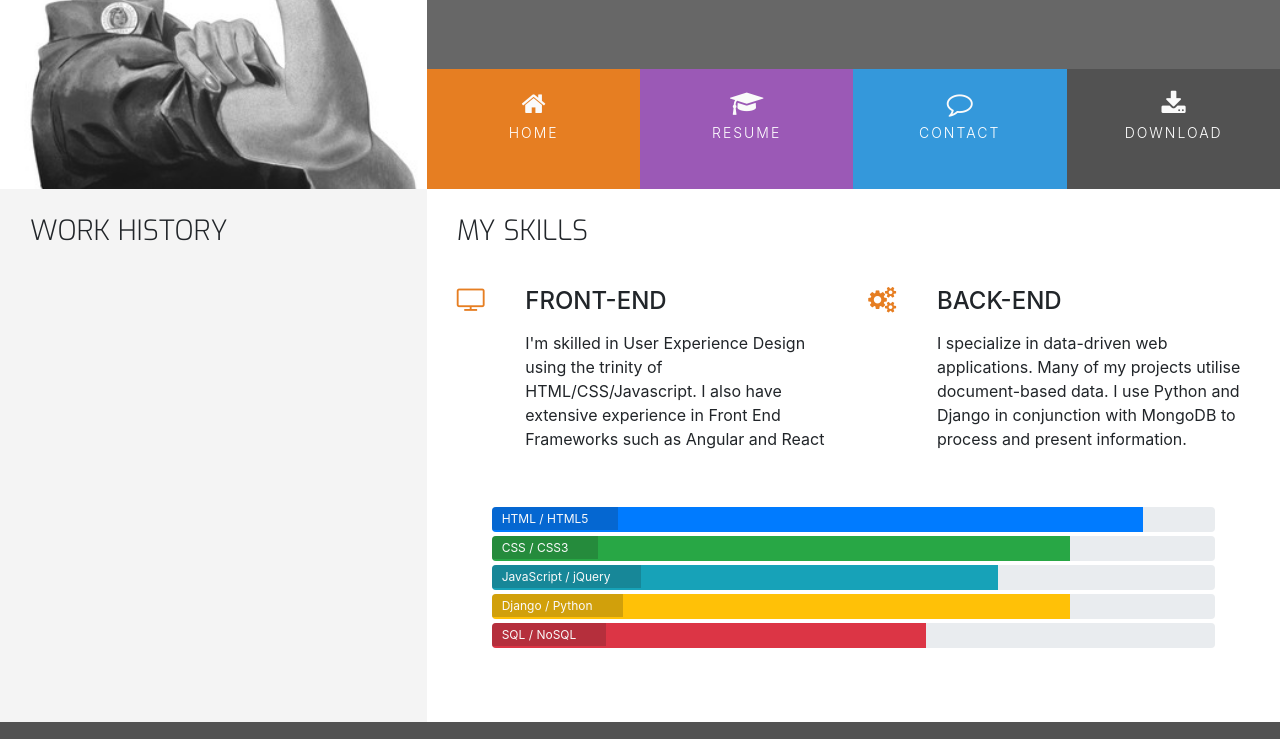
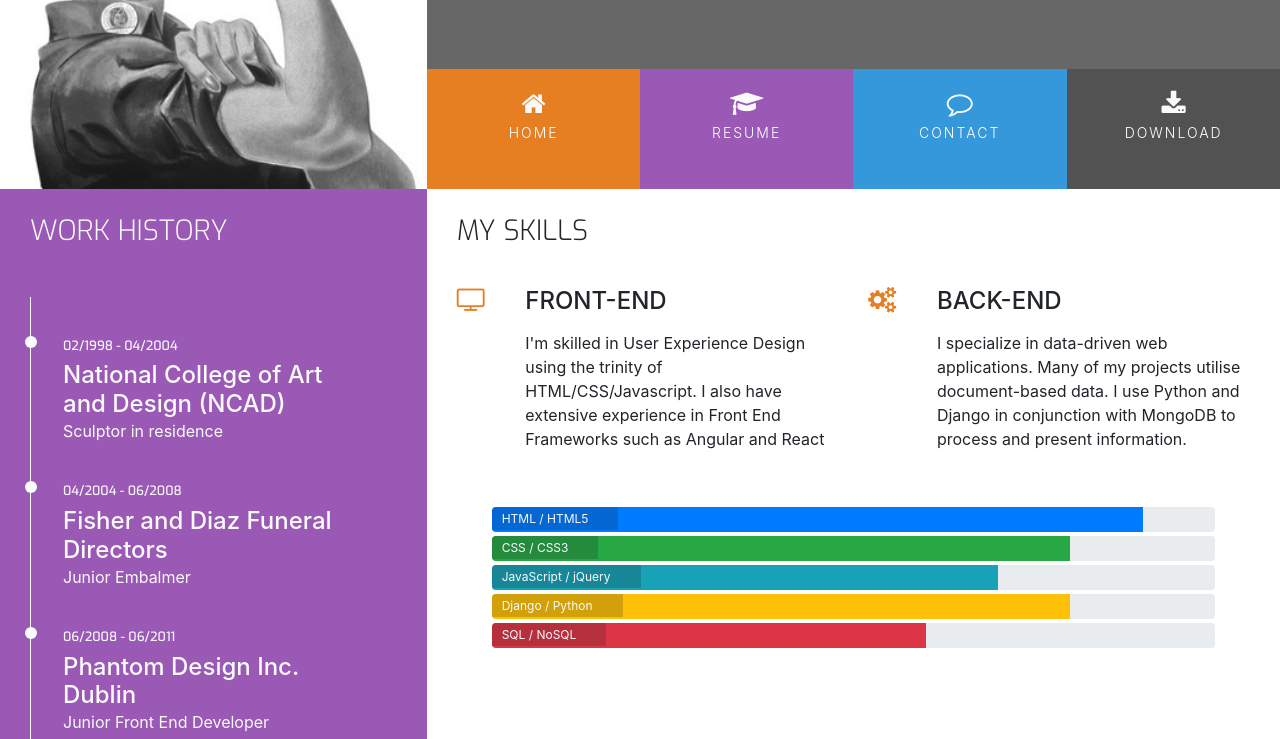
Before and after one commit to TezBaydu/ResumeRosie-project, a plain HTML site: page resume.html in a window 1280 px wide. Shown: the part 180-919 px from the top of the page. Drawn offline with nearby package versions, Linux system fonts and the light colour scheme.

Commit message:
Resume (now including work history timeleine complete

```diff
--- a/assets/css/style.css
+++ b/assets/css/style.css
@@ -12,6 +12,10 @@
 
 .bg-colour-personal-info {
     background-color: #f4f4f4;
+}
+
+.bg-colour-work-history {
+    background-color: #9b59b6;
 }
 
 .ui-menu-color-home {
@@ -60,6 +64,7 @@ h1,h2,h3,h4 {
     float: none;
 }
 
+.history-heading,
 .section-heading {
     font-family: "Exo", sans-serif;
     font-weight: 300;
@@ -277,3 +282,51 @@ footer {
 .progress-section {
     margin: 40px 20px;
 }
+
+/*------------------------ Work History */
+
+.history-heading {
+    color: #fafafa;
+    margin-bottom: 50px;
+}
+
+.timeline-item {
+    padding: 4em 2em 0em 2em;
+    position: relative;
+    color: #fafafa;
+    border-left: 1px solid;
+}
+
+.timeline-item p {
+    padding: 0;
+    margin: 0;
+}
+
+.timeline-item:before {
+    content: attr(data-dates);
+    position: absolute;
+    left: 2.5em;
+    top: 3em;
+    display: block;
+    font-family: "Exo", sans-serif;
+    font-weight: 500;
+    font-size: 0.8em;
+    padding: 0;
+    margin: 0;
+}
+
+.timeline-item:after {
+    width: 12px;
+    height: 12px;
+    display: block;
+    top: 2.4em;
+    position: absolute;
+    left: -6px;
+    border-radius: 12px;
+    content: '';
+    background-color: #fafafa;
+}
+
+.history-items {
+    margin-bottom: 30px;
+}
--- a/resume.html
+++ b/resume.html
@@ -55,12 +55,30 @@
     </header>
     <section class="container-fluid">
         <div class="row">
-            <div class="col-md-4 bg-colour-personal-info section-column">
+            <div class="col-md-4 bg-colour-work-history section-column">
                 <div class="row">
                     <div class="col-12">
-                        <h3 class="section-heading uppercase">
+                        <h3 class="history-heading uppercase">
                             Work History
                         </h3>
+                    </div>
+                </div>
+                <div class="history-items">
+                    <div class="timeline-item" data-dates="02/1998 - 04/2004">
+                        <h4>National College of Art and Design (NCAD)</h4>
+                        <p>Sculptor in residence</p>
+                    </div>
+                    <div class="timeline-item" data-dates="04/2004 - 06/2008">
+                        <h4>Fisher and Diaz Funeral Directors</h4>
+                        <p>Junior Embalmer</p>
+                    </div>
+                    <div class="timeline-item" data-dates="06/2008 - 06/2011">
+                        <h4>Phantom Design Inc. Dublin</h4>
+                        <p>Junior Front End Developer</p>
+                    </div>
+                    <div class="timeline-item" data-dates="06/2011 - Present">
+                        <h4>Hooli Inc. Silicon Valley</h4>
+                        <p>Full Stack Web Developer</p>
                     </div>
                 </div>
             </div>
@@ -79,7 +97,8 @@
                             <div class="col-10">
                                 <h4 class="three-reasons-heading uppercase">Front-End</h4>
                                 <p>
-                                    I'm skilled in User Experience Design using the trinity of HTML/CSS/Javascript. I also have extensive experience in Front End Frameworks such as Angular and React
+                                    I'm skilled in User Experience Design using the trinity of HTML/CSS/Javascript. I
+                                    also have extensive experience in Front End Frameworks such as Angular and React
                                 </p>
                             </div>
                         </div>
@@ -92,7 +111,9 @@
                             <div class="col-10">
                                 <h4 class="three-reasons-heading uppercase">Back-End</h4>
                                 <p>
-                                    I specialize in data-driven web applications. Many of my projects utilise document-based data. I use Python and Django in conjunction with MongoDB to process and present information.
+                                    I specialize in data-driven web applications. Many of my projects utilise
+                                    document-based data. I use Python and Django in conjunction with MongoDB to process
+                                    and present information.
                                 </p>
                             </div>
                         </div>
@@ -108,8 +129,8 @@
                             <span class="progress-type">HTML / HTML5</span>
                         </div>
                         <div class="progress">
-                            <div class="progress-bar bg-success" role="progressbar" style="width:80%;" aria-valuenow="80"
-                                aria-valuemin="0" aria-valuemax="100">
+                            <div class="progress-bar bg-success" role="progressbar" style="width:80%;"
+                                aria-valuenow="80" aria-valuemin="0" aria-valuemax="100">
                                 <span class="sr-only">80% complete</span>
                             </div>
                             <span class="progress-type">CSS / CSS3</span>
@@ -122,8 +143,8 @@
                             <span class="progress-type">JavaScript / jQuery</span>
                         </div>
                         <div class="progress">
-                            <div class="progress-bar bg-warning" role="progressbar" style="width:80%;" aria-valuenow="80"
-                                aria-valuemin="0" aria-valuemax="100">
+                            <div class="progress-bar bg-warning" role="progressbar" style="width:80%;"
+                                aria-valuenow="80" aria-valuemin="0" aria-valuemax="100">
                                 <span class="sr-only">80% complete</span>
                             </div>
                             <span class="progress-type">Django / Python</span>
```
